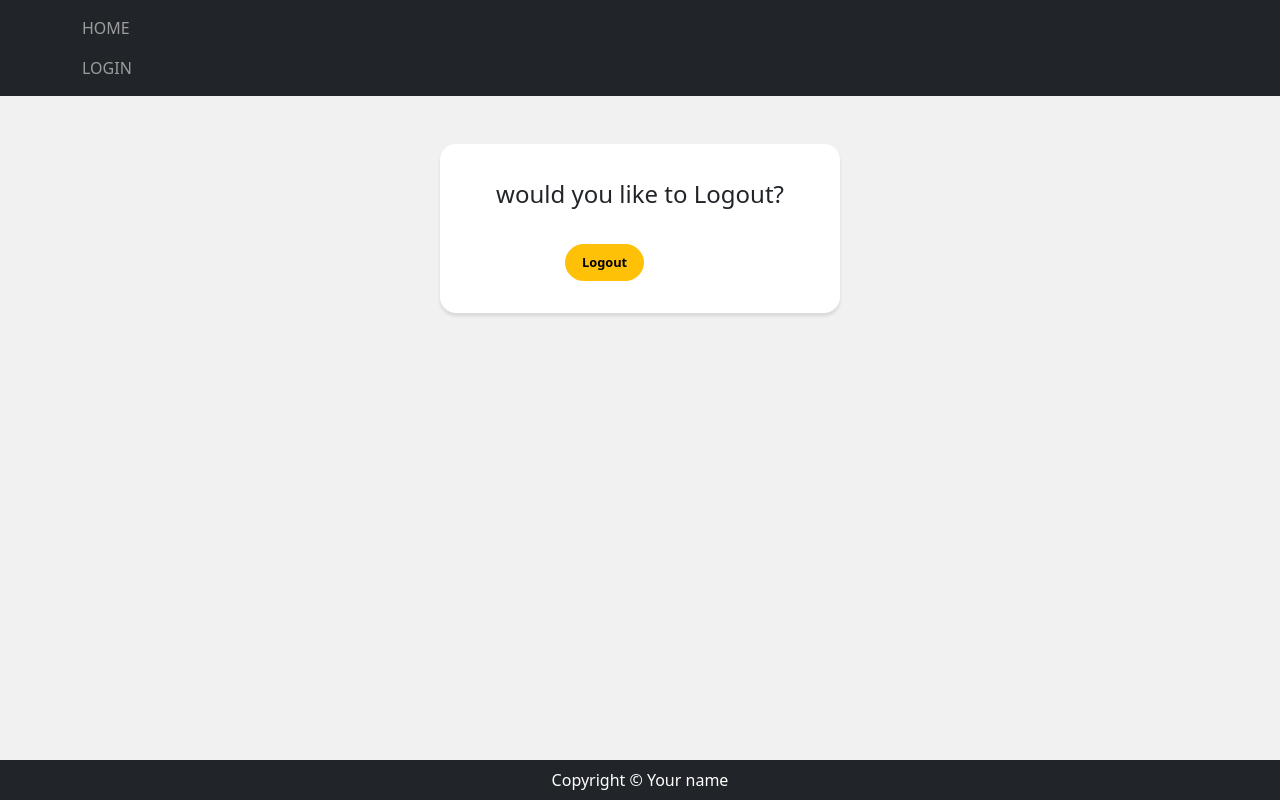
After one commit to atsushi729/Django_ecsite, a Django app: template accounts/templates/accounts/logout.html in a window 1280 px wide. The commit adds this page. Run offline with Django 3.2, Linux system fonts and the light colour scheme; the template is opened without the code that fills it, so the values that code supplies are empty; some libraries are stand-ins or nearby versions.

Commit message:
add logout and login function

```diff
--- /dev/null
+++ b/accounts/templates/accounts/logout.html
@@ -0,0 +1,17 @@
+{% extends 'app/base.html' %}
+
+{% block content %}
+
+<div class="card card-auth my-5 mx-auto">
+    <div class="card-body">
+        <p class="card-title text-center">would you like to Logout?</p>
+        <form method="post" class="form-auth">
+            {% csrf_token %}
+            <div class="button mx-auto">
+                <button class="btn btn-lg btn-warning btn-block mx-auto" type="submit">Logout</button>
+            </div>
+        </form>
+    </div>
+</div>
+
+{% endblock %}
--- a/accounts/urls.py
+++ b/accounts/urls.py
@@ -4,4 +4,6 @@ from accounts import views
 urlpatterns = [
     path('profile/', views.ProfileView.as_view(), name='profile'),
     path('profile/edit/', views.ProfileEditView.as_view(), name='profile_edit'),
+    path('login/', views.LoginView.as_view(), name='account_login'),
+    path('logout/', views.LogoutView.as_view(), name='account_logout'),
 ]
--- a/app/static/css/style.css
+++ b/app/static/css/style.css
@@ -63,3 +63,31 @@ main {
 .form-control:focus {
     box-shadow: none;
 }
+
+.card-auth {
+    width: 400px;
+    border: 0;
+    border-radius: 1rem;
+    box-shadow: 0 0.2rem 0.2rem 0 rgba(0, 0, 0, 0.1);
+}
+
+.card-title {
+    margin-bottom: 2rem;
+    font-size: 1.5rem;
+}
+
+.card-body {
+    padding: 2rem;
+}
+
+.font-auth {
+    width: 100%;
+}
+
+.font-label-group {
+    margin-bottom: 1rem;
+}
+
+.form-label-group input {
+    border-radius: 2rem;
+}
--- a/app/templates/app/base.html
+++ b/app/templates/app/base.html
@@ -18,9 +18,18 @@
                 <li class="nav-item">
                     <a href="/" class="nav-link">HOME</a>
                 </li>
-                <li class="nav-item">
-                    <a href="{% url 'profile' %}" class="nav-link">PROFILE</a>
-                </li>
+                {% if user.is_authenticated %}
+                    <li class="nav-item">
+                        <a href="{% url 'profile' %}" class="nav-link">PROFILE</a>
+                    </li>
+                    <li class="nav-item">
+                        <a href="{% url 'account_logout' %}" class="nav-link">LOGOUT</a>
+                    </li>
+                {% else %}
+                    <li class="nav-item">
+                        <a href="{% url 'account_login' %}" class="nav-link">LOGIN</a>
+                    </li>
+                {% endif %}
             </ul>
         </div>
     </nav>
--- a/mysite/urls.py
+++ b/mysite/urls.py
@@ -20,4 +20,5 @@ urlpatterns = [
     path('admin/', admin.site.urls),
     path('', include('app.urls')),
     path('accounts/', include('accounts.urls')),
+    path('accounts/', include('allauth.urls')),
 ]
```
Also changed, not shown: accounts/templates/accounts/login.html (added, +25 -0 lines), accounts/views.py (+14 -0 lines).
